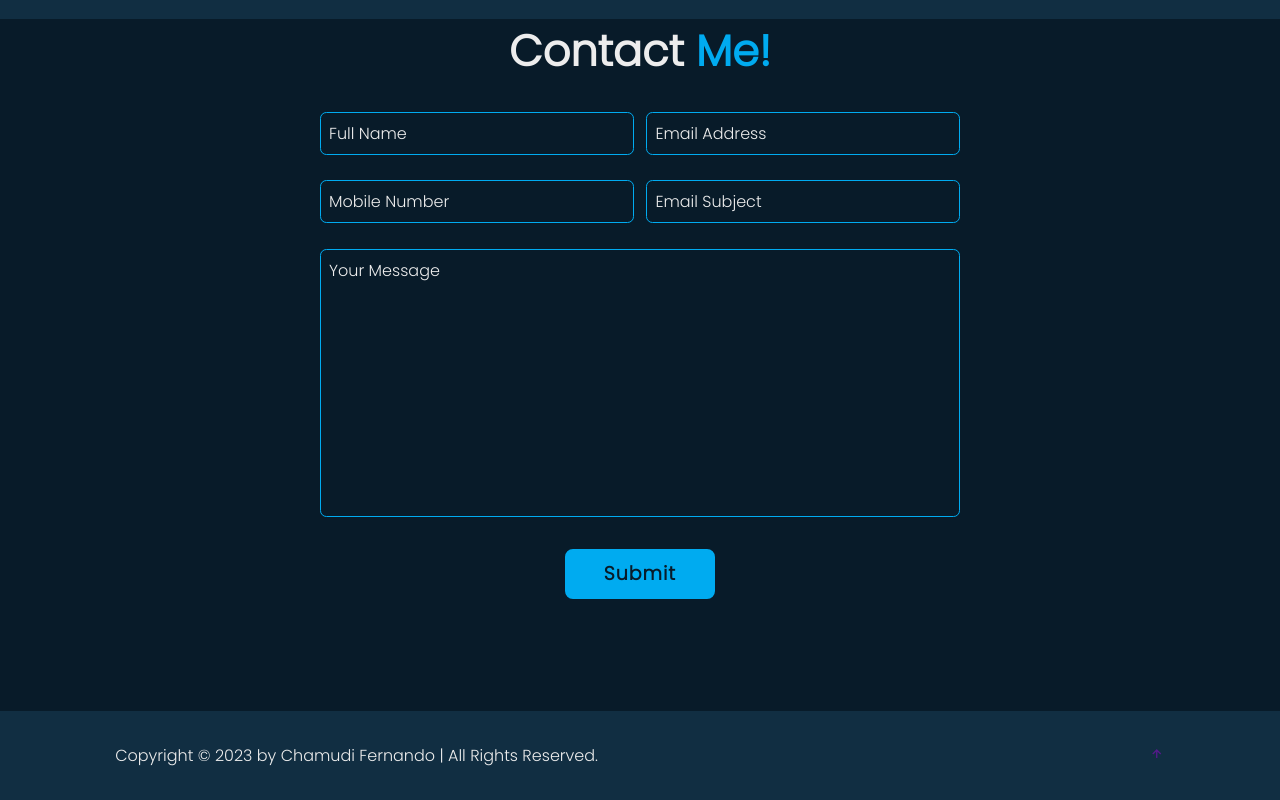
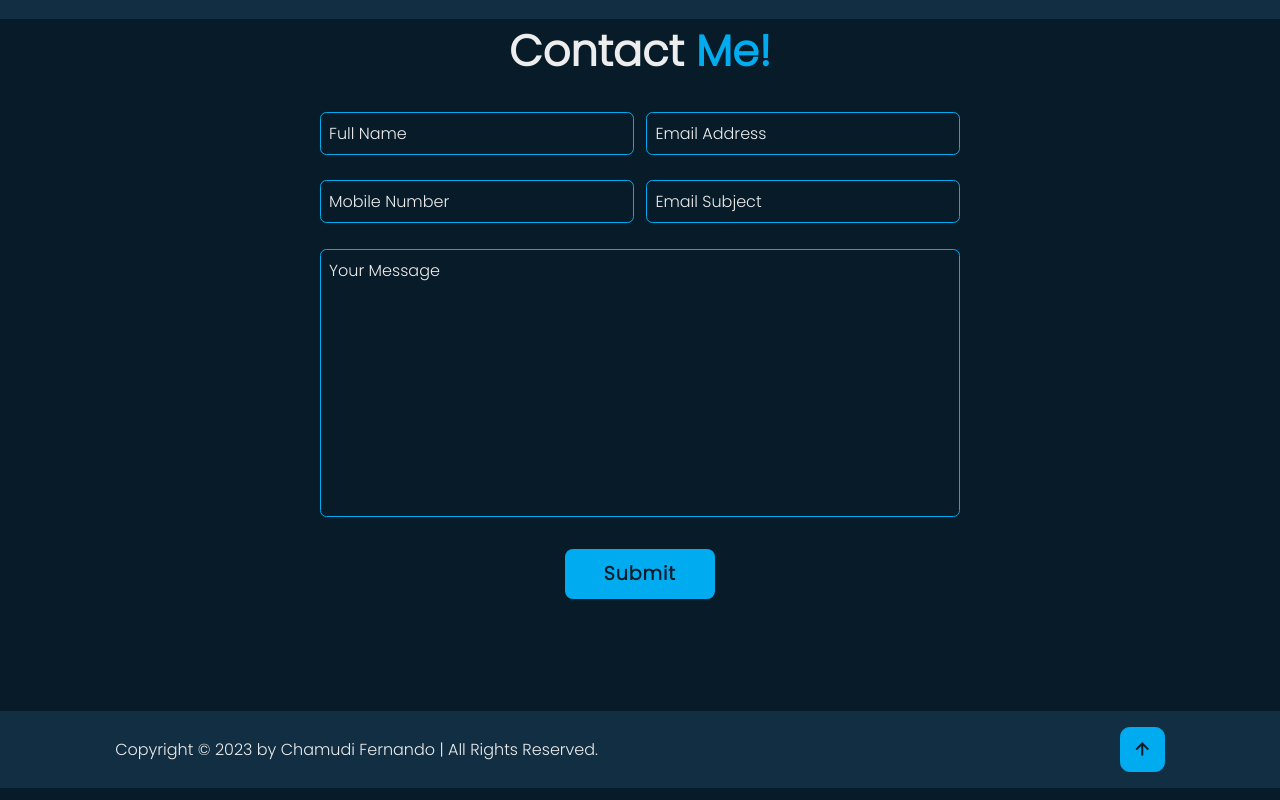
Before and after one commit to ChamudiAyashmi/Portfolio, a plain HTML site: page index.html in a window 1280 px wide. Shown: the part 1644-2444 px from the top of the page. Drawn offline with nearby package versions, Linux system fonts and the light colour scheme.

Commit message:
add footer

```diff
--- a/style.css
+++ b/style.css
@@ -462,7 +462,45 @@ span{
     justify-content: space-between;
     align-items: center;
     flex-wrap: wrap;
-    padding: 2rem 9%;
+    padding: 1rem 9%;
     background: #112e42;
+}
 
+.footer-iconTop a{
+    position: relative;
+    display: inline-flex;
+    justify-content: center;
+    align-items: center;
+    padding: .6rem;
+    background: #00abf0;
+    border: .1rem solid #00abf0;
+    border-radius: .6rem;
+    z-index: 1;
+    overflow: hidden;
 }
+
+.footer-iconTop a::before{
+    content: '';
+    position: absolute;
+    top: 0;
+    left: 0;
+    width: 0;
+    height: 100%;
+    background: #081b29;
+    z-index: -1;
+    transition: .5s;
+}
+
+.footer-iconTop a:hover::before{
+    width: 100%;
+}
+
+.footer-iconTop a i{
+    font-size: 1.5rem;
+    color: #081b29;
+    transition: .5s;
+}
+
+.footer-iconTop a:hover i{
+    color: #00abf0;
+}
```
